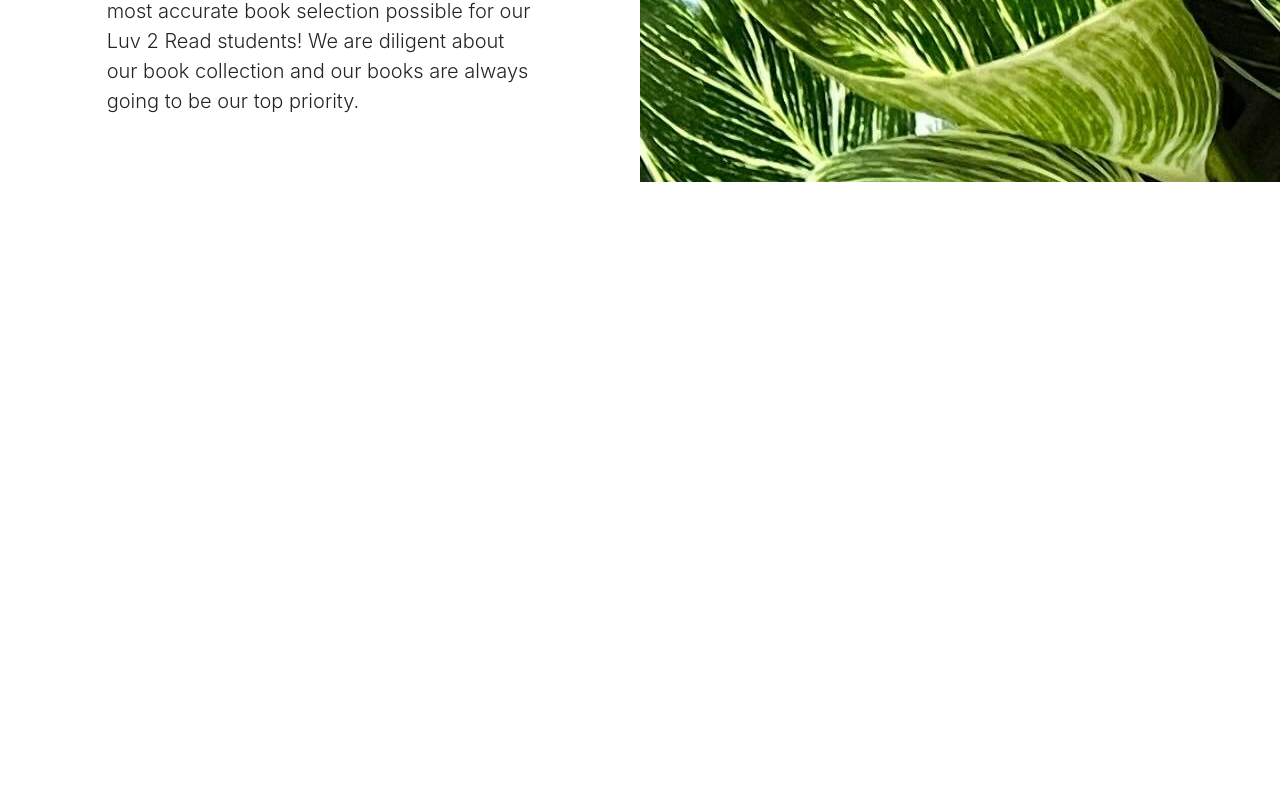
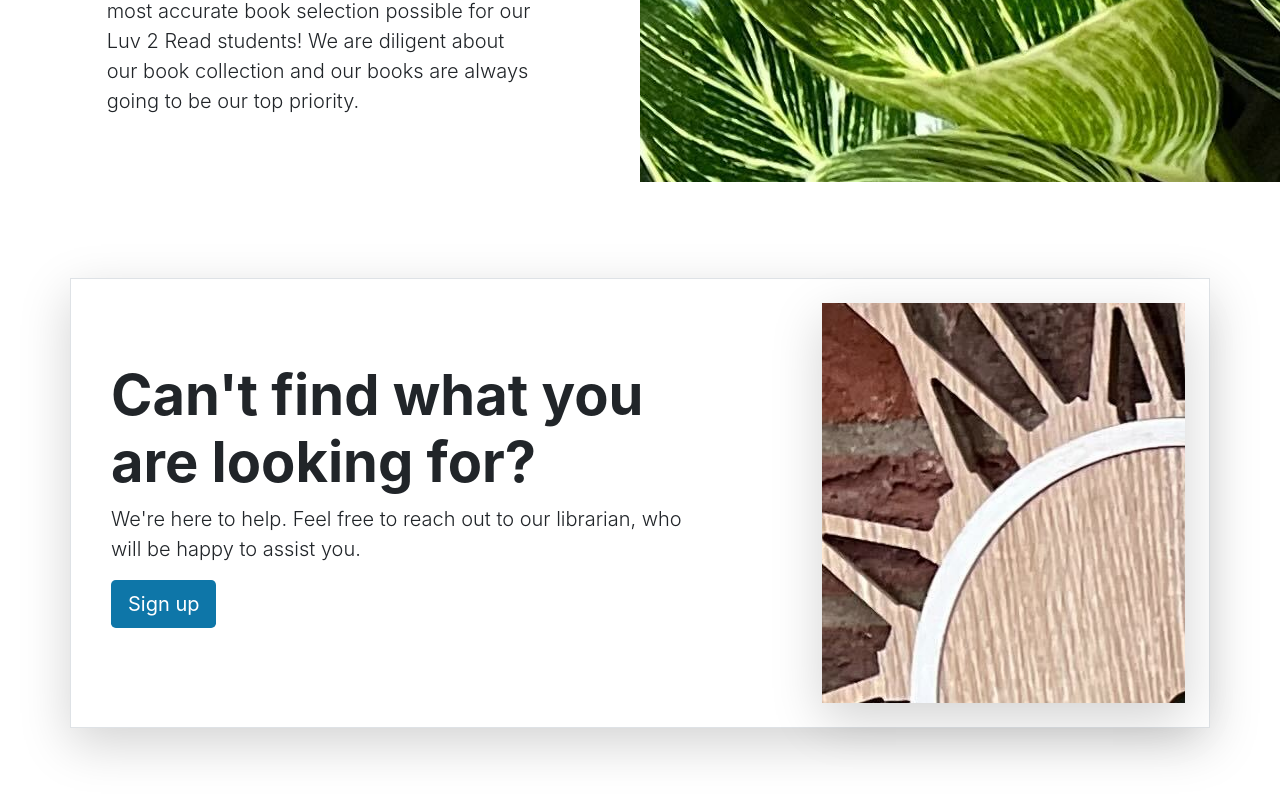
Before and after one commit to Kheng-Uzamaki/library_management, a React (Create React App) app: page / in a window 1280 px wide. Shown: the part 1742-2542 px from the top of the page. Before the commit the page ends 1924 px from the top, so only its background shows below. Built offline with nearby package versions, Linux system fonts and the light colour scheme.

Commit message:
LibraryServices

```diff
--- a/src/App.tsx
+++ b/src/App.tsx
@@ -4,6 +4,7 @@ import Navbar from './Layouts/NavbarAndFooter/Navbar';
 import { ExploreTopBooks } from './Layouts/HomePage/ExploreTopBooks';
 import Carousel from './Layouts/HomePage/Carousel';
 import Hero from './Layouts/HomePage/Hero';
+import LibraryServices from './Layouts/HomePage/LibraryServices';
 
 function App() {
   return (
@@ -12,6 +13,7 @@ function App() {
       <ExploreTopBooks />
       <Carousel />
       <Hero />
+      <LibraryServices />
     </div>
   );
 }
--- /dev/null
+++ b/src/Layouts/HomePage/LibraryServices.tsx
@@ -0,0 +1,28 @@
+import React from "react";
+
+const LibraryServices = () => {
+  return (
+    <div className="container my-5 py-5">
+      <div className="row p-4 align-items-center border shadow-lg">
+        <div className="col-lg-7 p-3">
+          <h1 className="display-4 fw-bold">
+            Can't find what you are looking for?
+          </h1>
+          <p className="lead">
+            We're here to help. Feel free to reach out to our librarian, who
+            will be happy to assist you.
+          </p>
+
+          <div className="d-grid gap-2 justify-content-md-start mb-4 mb-lg-3">
+            <a href="#" className="btn main-color btn-lg text-white">
+              Sign up
+            </a>
+          </div>
+        </div>
+        <div className="col-lg-4 offset-lg-1 shadow-lg lost-image"></div>
+      </div>
+    </div>
+  );
+};
+
+export default LibraryServices;
```
